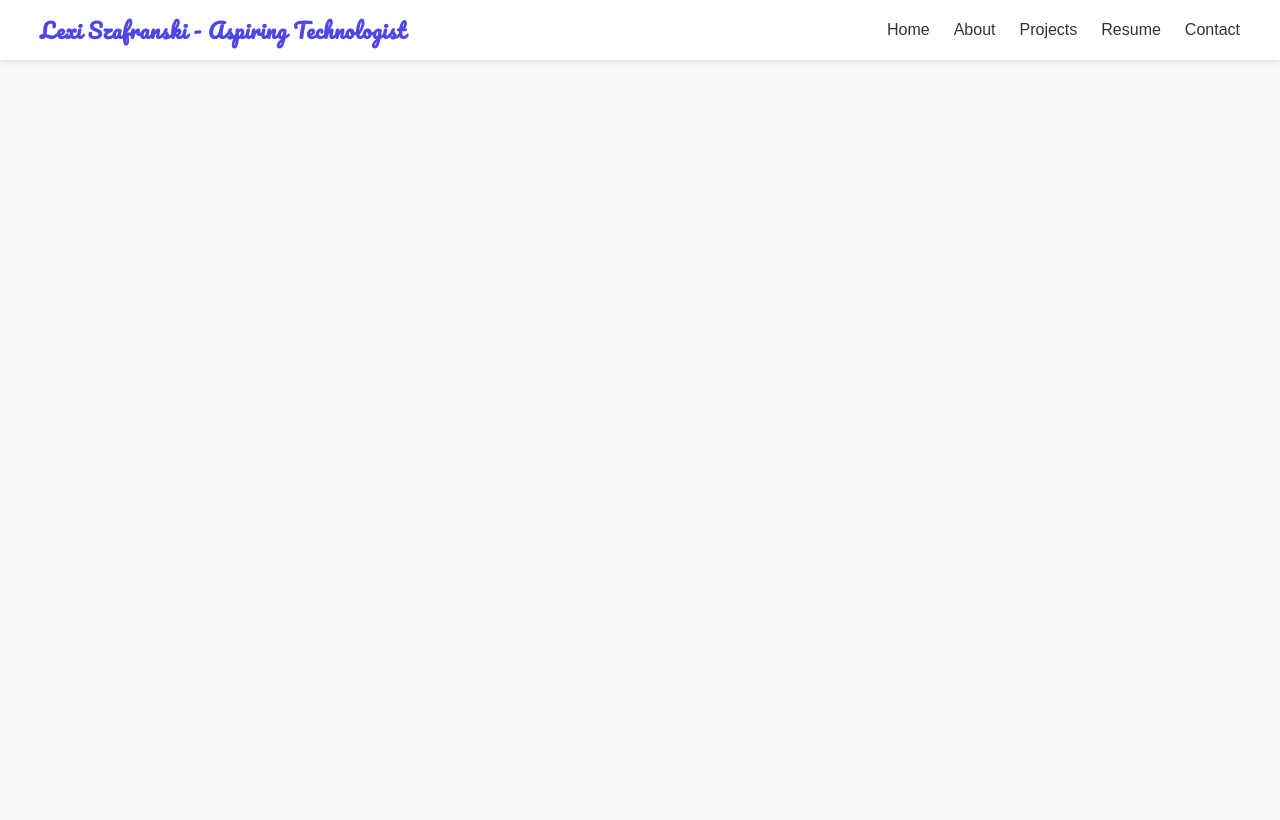
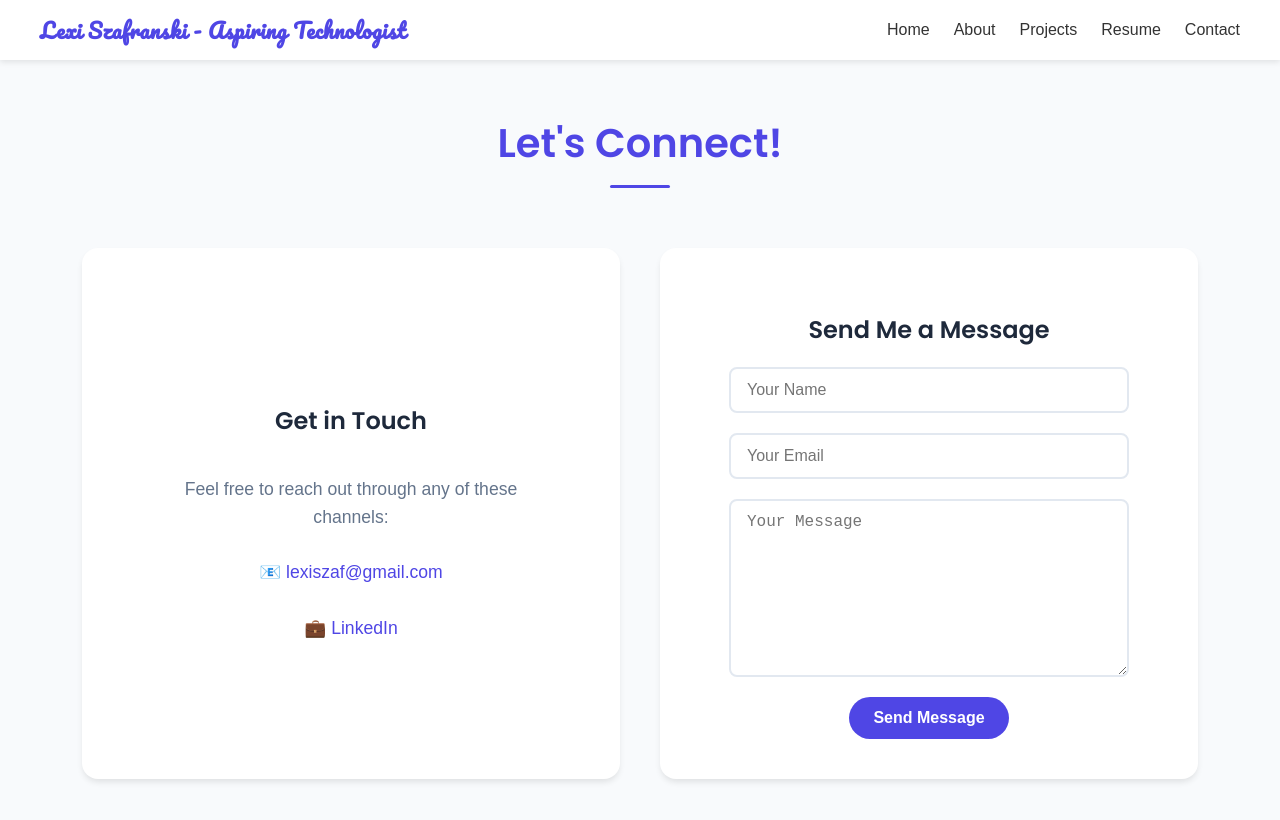
Before and after one commit to lexiszaf/personal-website, a React (Create React App) app: page /contact in a window 1280 px wide. Shown: the top 820 px of the page. Built offline with nearby package versions, Linux system fonts and the light colour scheme.

Commit message:
implemented resume page and began basic formatting on contact page

```diff
--- a/package.json
+++ b/package.json
@@ -3,6 +3,7 @@
   "version": "0.1.0",
   "private": true,
   "dependencies": {
+    "@formspree/react": "^3.0.0",
     "@testing-library/dom": "^10.4.0",
     "@testing-library/jest-dom": "^6.6.3",
     "@testing-library/react": "^16.3.0",
--- a/src/App.css
+++ b/src/App.css
@@ -64,3 +64,35 @@ a:hover::after {
 .project-button:hover {
   color: white !important;
 }
+
+.resume-image {
+  transition: transform 0.3s ease;
+}
+
+.resume-image:hover {
+  transform: scale(1.02);
+}
+
+.resume-pdf {
+  transition: box-shadow 0.3s ease;
+  box-shadow: 0 4px 6px -1px rgba(0, 0, 0, 0.1);
+}
+
+.resume-pdf:hover {
+  box-shadow: 0 10px 15px -3px rgba(0, 0, 0, 0.1);
+}
+
+.contact-link {
+  position: relative;
+  overflow: hidden;
+}
+
+.contact-link:hover {
+  background-color: #f1f5f9;
+  transform: translateY(-2px);
+}
+
+input:focus, textarea:focus {
+  border-color: #4f46e5 !important;
+  box-shadow: 0 0 0 3px rgba(79, 70, 229, 0.1);
+}
--- a/src/App.js
+++ b/src/App.js
@@ -5,8 +5,8 @@ import Home from './components/Home';
 import Navbar from './components/Navbar';
 import About from './components/About';
 import Projects from './components/Projects';
-// import Resume from './components/Resume';
-// import Contact from './components/Contact';
+import Resume from './components/Resume';
+import Contact from './components/Contact';
 
 function App() {
   return (
@@ -16,7 +16,8 @@ function App() {
         <Route path="/" element={<Home />} />
         <Route path="/about" element={<About />} />
         <Route path="/projects" element={<Projects />} />
-        {/* Add other routes here */}
+        <Route path="/resume" element={<Resume />} />
+        <Route path="/contact" element={<Contact />} />
       </Routes>
     </Router>
   );
--- a/src/components/Contact.js
+++ b/src/components/Contact.js
@@ -0,0 +1,273 @@
+import React from 'react';
+import { useForm } from '@formspree/react';
+
+function Contact() {
+  const [state, handleSubmit] = useForm("YOUR_FORM_ID"); // You'll need to replace this with your Formspree form ID
+
+  if (state.succeeded) {
+    return (
+      <section id="contact" style={styles.section}>
+        <h2 style={styles.heading}>
+          Thanks for reaching out!
+          <span style={styles.headingUnderline}></span>
+        </h2>
+        <div style={styles.successMessage}>
+          <p style={styles.text}>I'll get back to you as soon as possible!</p>
+          <button
+            onClick={() => window.location.reload()}
+            style={styles.submitButton}
+          >
+            Send Another Message
+          </button>
+        </div>
+      </section>
+    );
+  }
+
+  return (
+    <section id="contact" style={styles.section}>
+      <h2 style={styles.heading}>
+        Let's Connect!
+        <span style={styles.headingUnderline}></span>
+      </h2>
+
+      <div style={styles.contactContainer}>
+        <div style={styles.directContact}>
+          <h3 style={styles.subheading}>Get in Touch</h3>
+          <p style={styles.text}>Feel free to reach out through any of these channels:</p>
+          <div style={styles.socialLinks}>
+            <a
+              href="mailto:lexiszaf@gmail.com"
+              style={styles.socialLink}
+              className="contact-link"
+            >
+              📧 lexiszaf@gmail.com
+            </a>
+            <a
+              href="https://www.linkedin.com/in/alexa-szafranski"
+              target="_blank"
+              rel="noopener noreferrer"
+              style={styles.socialLink}
+              className="contact-link"
+            >
+              💼 LinkedIn
+            </a>
+          </div>
+        </div>
+
+        <div style={styles.formContainer}>
+          <h3 style={styles.subheading}>Send Me a Message</h3>
+          <form onSubmit={handleSubmit} style={styles.form}>
+            <div style={styles.inputGroup}>
+              <input
+                type="text"
+                name="name"
+                placeholder="Your Name"
+                required
+                style={styles.input}
+              />
+            </div>
+            <div style={styles.inputGroup}>
+              <input
+                type="email"
+                name="email"
+                placeholder="Your Email"
+                required
+                style={styles.input}
+              />
+            </div>
+            <div style={styles.inputGroup}>
+              <textarea
+                name="message"
+                placeholder="Your Message"
+                required
+                style={styles.textarea}
+              />
+            </div>
+            <button
+              type="submit"
+              style={styles.submitButton}
+              disabled={state.submitting}
+            >
+              {state.submitting ? 'Sending...' : 'Send Message'}
+            </button>
+          </form>
+        </div>
+      </div>
+    </section>
+  );
+}
+
+const styles = {
+  section: {
+    padding: '80px 20px',
+    backgroundColor: '#f8fafc',
+    minHeight: '100vh',
+    display: 'flex',
+    flexDirection: 'column',
+    alignItems: 'center',
+  },
+  heading: {
+    fontSize: '2.5rem',
+    marginBottom: '60px',
+    color: '#4f46e5',
+    fontWeight: '700',
+    position: 'relative',
+    display: 'inline-block',
+    paddingBottom: '15px',
+    fontFamily: "'Poppins', sans-serif",
+    textAlign: 'center',
+  },
+  headingUnderline: {
+    position: 'absolute',
+    bottom: 0,
+    left: '50%',
+    transform: 'translateX(-50%)',
+    width: '60px',
+    height: '3px',
+    backgroundColor: '#4f46e5',
+    borderRadius: '2px',
+  },
+  contactContainer: {
+    maxWidth: '1200px',
+    width: '90%',
+    margin: '0 auto',
+    display: 'flex',
+    flexWrap: 'wrap',
+    gap: '40px',
+    justifyContent: 'center',
+  },
+  directContact: {
+    flex: '1',
+    minWidth: '300px',
+    backgroundColor: '#ffffff',
+    padding: '40px',
+    borderRadius: '16px',
+    boxShadow: '0 4px 6px -1px rgba(0, 0, 0, 0.1)',
+    textAlign: 'center',
+    display: 'flex',
+    flexDirection: 'column',
+    justifyContent: 'center',
+    alignItems: 'center',
+    minHeight: '400px',
+  },
+  formContainer: {
+    flex: '1',
+    minWidth: '300px',
+    backgroundColor: '#ffffff',
+    padding: '40px',
+    borderRadius: '16px',
+    boxShadow: '0 4px 6px -1px rgba(0, 0, 0, 0.1)',
+    textAlign: 'center',
+    display: 'flex',
+    flexDirection: 'column',
+    justifyContent: 'center',
+    alignItems: 'center',
+    minHeight: '400px',
+  },
+  subheading: {
+    fontSize: '1.5rem',
+    color: '#1e293b',
+    marginBottom: '20px',
+    fontFamily: "'Poppins', sans-serif",
+    textAlign: 'center',
+    width: '100%',
+  },
+  text: {
+    fontSize: '1.1rem',
+    color: '#64748b',
+    marginBottom: '20px',
+    lineHeight: '1.6',
+    textAlign: 'center',
+    maxWidth: '400px',
+  },
+  socialLinks: {
+    display: 'flex',
+    flexDirection: 'column',
+    gap: '15px',
+    alignItems: 'center',
+    justifyContent: 'center',
+    width: '100%',
+  },
+  socialLink: {
+    display: 'inline-flex',
+    alignItems: 'center',
+    justifyContent: 'center',
+    gap: '10px',
+    fontSize: '1.1rem',
+    color: '#4f46e5',
+    textDecoration: 'none',
+    padding: '10px 20px',
+    borderRadius: '8px',
+    transition: 'all 0.3s ease',
+    width: 'fit-content',
+  },
+  form: {
+    display: 'flex',
+    flexDirection: 'column',
+    gap: '20px',
+    alignItems: 'center',
+    justifyContent: 'center',
+    width: '100%',
+  },
+  inputGroup: {
+    display: 'flex',
+    flexDirection: 'column',
+    width: '100%',
+    maxWidth: '400px',
+  },
+  input: {
+    padding: '12px 16px',
+    borderRadius: '8px',
+    border: '2px solid #e2e8f0',
+    fontSize: '1rem',
+    transition: 'border-color 0.3s ease',
+    outline: 'none',
+    '&:focus': {
+      borderColor: '#4f46e5',
+    },
+  },
+  textarea: {
+    padding: '12px 16px',
+    borderRadius: '8px',
+    border: '2px solid #e2e8f0',
+    fontSize: '1rem',
+    minHeight: '150px',
+    resize: 'vertical',
+    transition: 'border-color 0.3s ease',
+    outline: 'none',
+    '&:focus': {
+      borderColor: '#4f46e5',
+    },
+  },
+  submitButton: {
+    backgroundColor: '#4f46e5',
+    color: 'white',
+    padding: '12px 24px',
+    borderRadius: '25px',
+    border: 'none',
+    fontSize: '1rem',
+    fontWeight: '600',
+    cursor: 'pointer',
+    transition: 'all 0.3s ease',
+    '&:hover': {
+      backgroundColor: '#4338ca',
+      transform: 'translateY(-2px)',
+    },
+  },
+  successMessage: {
+    backgroundColor: '#ffffff',
+    padding: '40px',
+    borderRadius: '16px',
+    boxShadow: '0 4px 6px -1px rgba(0, 0, 0, 0.1)',
+    textAlign: 'center',
+    maxWidth: '500px',
+    width: '90%',
+    display: 'flex',
+    flexDirection: 'column',
+    alignItems: 'center',
+    gap: '20px',
+  },
+};
+
+export default Contact;
--- a/src/components/Navbar.js
+++ b/src/components/Navbar.js
@@ -9,8 +9,8 @@ function Navbar() {
           <li><Link to="/" style={styles.link}>Home</Link></li>
           <li><Link to="/about" style={styles.link}>About</Link></li>
           <li><Link to="/projects" style={styles.link}>Projects</Link></li>
-          <li><a href="#resume" style={styles.link}>Resume</a></li>
-          <li><a href="#contact" style={styles.link}>Contact</a></li>
+          <li><Link to="/resume" style={styles.link}>Resume</Link></li>
+          <li><Link to="/contact" style={styles.link}>Contact</Link></li>
         </ul>
       </div>
     </nav>
--- a/src/components/Resume.js
+++ b/src/components/Resume.js
@@ -0,0 +1,100 @@
+import React from 'react';
+import resumePdf from '../assets/resume.pdf';
+
+function Resume() {
+  return (
+    <section id="resume" style={styles.section}>
+      <h2 style={styles.heading}>
+        Here's My Resume
+        <span style={styles.headingUnderline}></span>
+      </h2>
+      <div style={styles.resumeContainer}>
+        <iframe
+          src={resumePdf}
+          title="Lexi Szafranski's Resume"
+          style={styles.resumePdf}
+          className="resume-pdf"
+        />
+        <a
+          href={resumePdf}
+          download="Lexi_Szafranski_Resume.pdf"
+          style={styles.downloadButton}
+          className="project-button"
+        >
+          Download Resume
+        </a>
+      </div>
+    </section>
+  );
+}
+
+const styles = {
+  section: {
+    padding: '80px 20px',
+    backgroundColor: '#f8fafc',
+    textAlign: 'center',
+    minHeight: '100vh',
+    display: 'flex',
+    flexDirection: 'column',
+    alignItems: 'center',
+  },
+  heading: {
+    fontSize: '2.5rem',
+    marginBottom: '60px',
+    color: '#4f46e5',
+    fontWeight: '700',
+    position: 'relative',
+    display: 'inline-block',
+    paddingBottom: '15px',
+    fontFamily: "'Poppins', sans-serif",
+  },
+  headingUnderline: {
+    position: 'absolute',
+    bottom: 0,
+    left: '50%',
+    transform: 'translateX(-50%)',
+    width: '60px',
+    height: '3px',
+    backgroundColor: '#4f46e5',
+    borderRadius: '2px',
+  },
+  resumeContainer: {
+    maxWidth: '1000px',
+    width: '90%',
+    margin: '0 auto',
+    backgroundColor: '#ffffff',
+    borderRadius: '16px',
+    padding: '40px',
+    boxShadow: '0 4px 6px -1px rgba(0, 0, 0, 0.1), 0 2px 4px -1px rgba(0, 0, 0, 0.06)',
+    display: 'flex',
+    flexDirection: 'column',
+    alignItems: 'center',
+    gap: '20px',
+  },
+  resumePdf: {
+    width: '100%',
+    height: '800px',
+    border: 'none',
+    borderRadius: '8px',
+  },
+  downloadButton: {
+    display: 'inline-block',
+    textDecoration: 'none',
+    backgroundColor: '#4f46e5',
+    color: 'white',
+    padding: '12px 24px',
+    borderRadius: '25px',
+    fontWeight: '600',
+    fontSize: '1rem',
+    letterSpacing: '0.025em',
+    transition: 'all 0.3s ease',
+    boxShadow: '0 4px 6px -1px rgba(79, 70, 229, 0.2), 0 2px 4px -1px rgba(79, 70, 229, 0.1)',
+    '&:hover': {
+      backgroundColor: '#4338ca',
+      transform: 'translateY(-2px)',
+      boxShadow: '0 10px 15px -3px rgba(79, 70, 229, 0.3), 0 4px 6px -2px rgba(79, 70, 229, 0.1)',
+    },
+  },
+};
+
+export default Resume;
```
Also changed, not shown: 2 other files (tests, documents, lock files or other folders).
